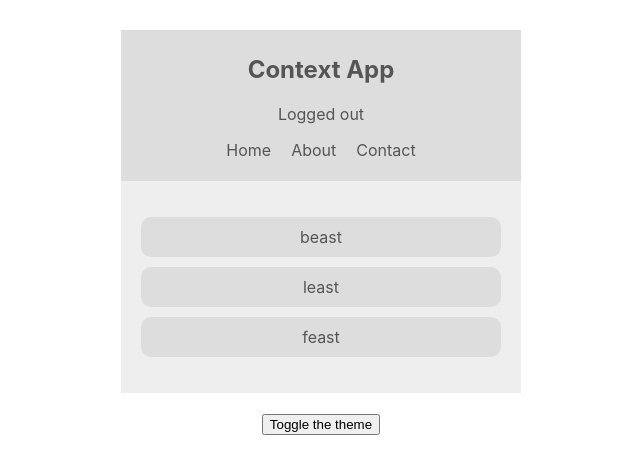
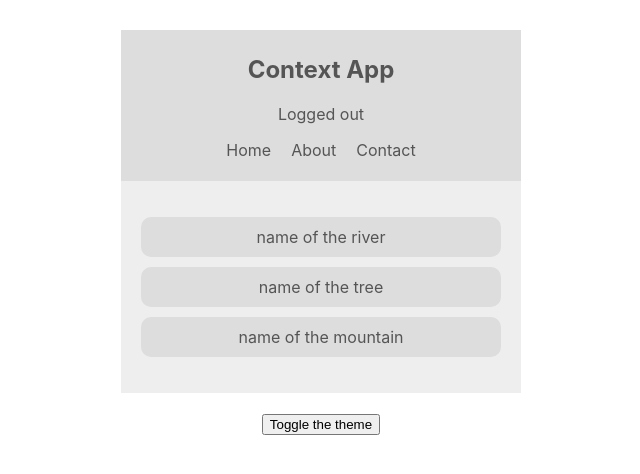
Before and after one commit to iamjianyou/P06_context-react-app, a React (Create React App) app: page / in a window 1280 px wide. Shown: the top 474 px of the page, without its empty margins (319-959 px from the left). Built offline with nearby package versions, Linux system fonts and the light colour scheme.

Commit message:
appy useContext/functionalComponent in BookList  instead

```diff
--- a/src/App.js
+++ b/src/App.js
@@ -4,6 +4,7 @@
 import ThemeContextProvider from './contexts/ThemeContext'
 import AuthContextProvider from './contexts/AuthContext'
 import ThemeToggle from './components/ThemeToggle';
+import BookContextProvider from './contexts/BookContext';
 
 /**
  * The components <Navbar/> <BookList/> are attached to the ThemeContextProvider as a Props
@@ -40,7 +41,9 @@
       <ThemeContextProvider>
         <AuthContextProvider>
           <Navbar/>
-          <BookList/>
+          <BookContextProvider>
+            <BookList/>
+          </BookContextProvider>
           <ThemeToggle/>
         </AuthContextProvider>
       </ThemeContextProvider>
--- a/src/components/BookList.js
+++ b/src/components/BookList.js
@@ -1,17 +1,21 @@
 import React, {Component, useContext } from 'react';
 import {ThemeContext} from '../contexts/ThemeContext';
+import { BookContext } from '../contexts/BookContext';
 
 
 const BookList = () => {
     const {isLightTheme, light, dark} = useContext(ThemeContext);
+    const {books} = useContext(BookContext);
     const theme = isLightTheme ? light : dark;
 
     return (
         <div className = 'book-list' style = {{color: theme.syntax, background: theme.bg}}>
             <ul>
-                <li style = {{background: theme.ui}}>beast</li>
-                <li style = {{background: theme.ui}}>least</li>
-                <li style = {{background: theme.ui}}>feast</li>
+                {books.map(book => {
+                    return(
+                        <li key={book.id} style = {{background: theme.ui}}>{book.title}</li>
+                    )
+                })}
             </ul>
         </div>
     );
--- /dev/null
+++ b/src/contexts/BookContext.js
@@ -0,0 +1,24 @@
+import React, {createContext, useState}from 'react';
+
+export const BookContext = createContext();
+
+const BookContextProvider = (props) => {
+    const [books, setBooks] = useState([
+
+        {title: 'name of the river', id: 1},
+        {title: 'name of the tree', id: 2},
+        {title: 'name of the mountain', id: 3}
+
+    ]);
+
+    // Wrape the children inside the provider
+    return(
+        <BookContext.Provider value = {{books}}>
+
+            {props.children}
+
+        </BookContext.Provider>
+    );
+}
+
+export default BookContextProvider;
```
